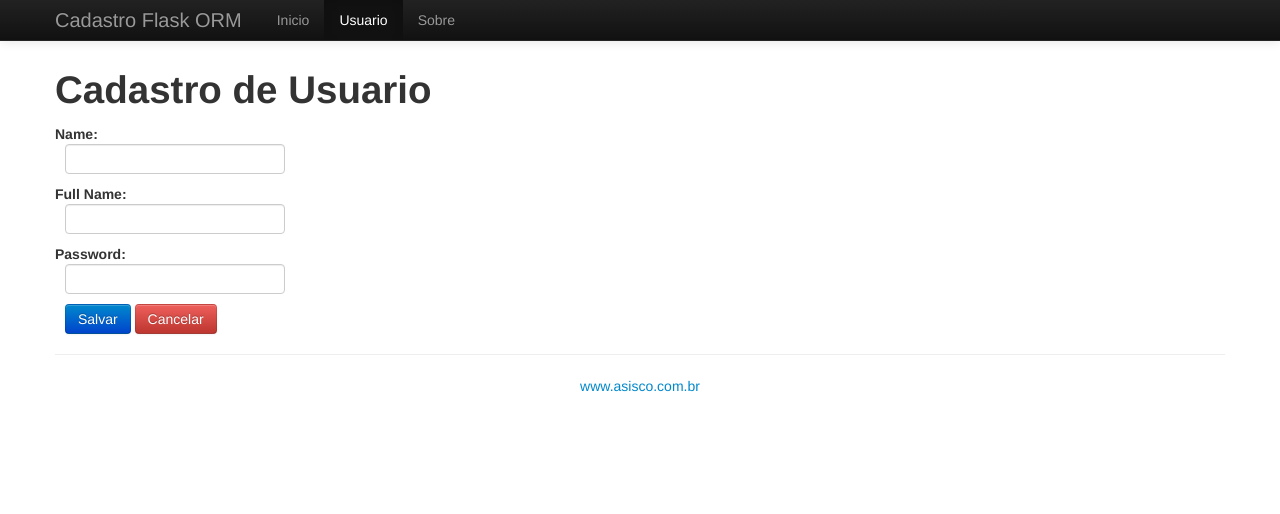
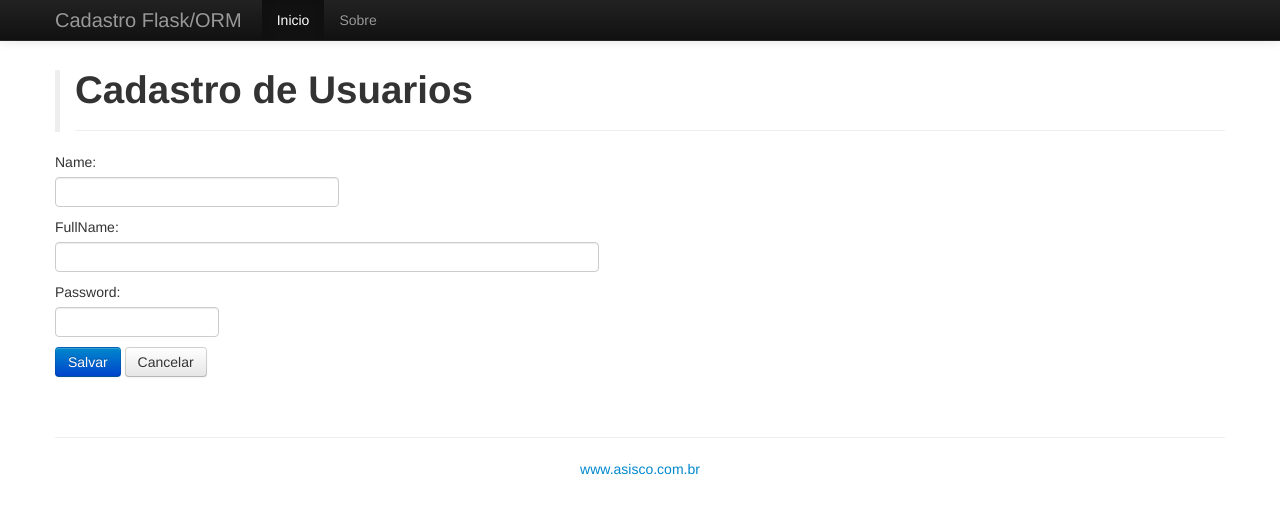
Before and after one commit to fabianogoes/cadastro_flask, a Flask app: page /add_user in a window 1280 px wide. Shown: the top 514 px of the page. Run offline with Flask 2, Linux system fonts and the light colour scheme; some libraries are stand-ins or nearby versions.

Commit message:
atualização

```diff
--- a/templates/base.html
+++ b/templates/base.html
@@ -41,7 +41,6 @@
           <div class="nav-collapse collapse">
             <ul class="nav">
               <li class="active"><a href="/">Inicio</a></li>
-              <li><a href="/list_user">Usuario</a></li>
               <li><a href="/sobre">Sobre</a></li>
             </ul>
           </div><!--/.nav-collapse -->
--- a/templates/sobre.html
+++ b/templates/sobre.html
@@ -13,7 +13,6 @@
           <div class="nav-collapse collapse">
             <ul class="nav">
               <li><a href="/">Inicio</a></li>
-              <li><a href="/list_user">Usuario</a></li>
               <li class="active"><a href="/sobre">Sobre</a></li>
             </ul>
           </div><!--/.nav-collapse -->
--- a/templates/user_form.html
+++ b/templates/user_form.html
@@ -1,43 +1,40 @@
 {% extends 'base.html' %}
 
-    {% block menu_superior %}
-    <div class="navbar navbar-inverse navbar-fixed-top">
-      <div class="navbar-inner">
-        <div class="container">
-          <a class="btn btn-navbar" data-toggle="collapse" data-target=".nav-collapse">
-            <span class="icon-bar"></span>
-            <span class="icon-bar"></span>
-            <span class="icon-bar"></span>
-          </a>
-          <a class="brand" href="#">Cadastro Flask ORM</a>
-          <div class="nav-collapse collapse">
-            <ul class="nav">
-              <li><a href="/">Inicio</a></li>
-              <li class="active"><a href="/list_user">Usuario</a></li>
-              <li><a href="/sobre">Sobre</a></li>
-            </ul>
-          </div><!--/.nav-collapse -->
+    {% block context %}
+    <blockquote>
+        <p><h1>Cadastro de Usuarios</h1></p>
+        <hr>
+    </blockquote>
+
+    <form class="form-inline" action="/save_user/{{action}}" method=post>
+        <input type=hidden name=action value={{action}}>
+        <input type=hidden name=id value={{user.id}}>
+        <div class="control-group">
+            <label class="control-label">Name:</label>
+            <div class="controls">
+                <input class="input-xlarge" type=text name=name value={{user.name}}>
+            </div>
         </div>
-      </div>
-    </div>
+
+        <div class="control-group">
+            <label class="control-label">FullName:</label>
+            <div class="controls">
+                <input class="input-xxlarge" type=text name=fullname value={{user.fullname}}>
+            </div>
+        </div>
+
+        <div class="control-group">
+            <label class="control-label">Password:</label>
+            <div class="controls">
+                <input class="input-medium" type="password" name="password" value={{user.password}}>
+            </div>
+        </div>
+
+        <div class="control-group">
+            <input class="btn btn-primary" type=submit value=Salvar>
+            <a class="btn" href="/list_user">Cancelar</a>
+        </div>
+
+    </form>
+    <br>
     {% endblock %}
-
-    {% block context %}
-    <h1>Cadastro de Usuario</h1>
-
-    <form action="/save_user/{{action}}" method=post class=add-entry>
-      <input type=hidden name=action value={{action}}>
-      <input type=hidden name=id value={{user.id}}>
-      <dl>
-        <dt>Name:
-        <dd><input type=text size=30 name=name value={{user.name}}>
-        <dt>Full Name:
-        <dd><input type=text size=50 name=fullname value={{user.fullname}}>
-        <dt>Password:
-        <dd><input type=password size=20 name=password value={{user.password}}>
-        <dd><input class="btn btn-primary" type=submit value=Salvar>
-            <a class="btn btn-danger" href="/list_user">Cancelar</a>
-      </dl>
-    </form>
-
-    {% endblock %}
```
Also changed, not shown: models.py (+5 -4 lines), templates/user_table.html (+5 -23 lines), 1 other file.
